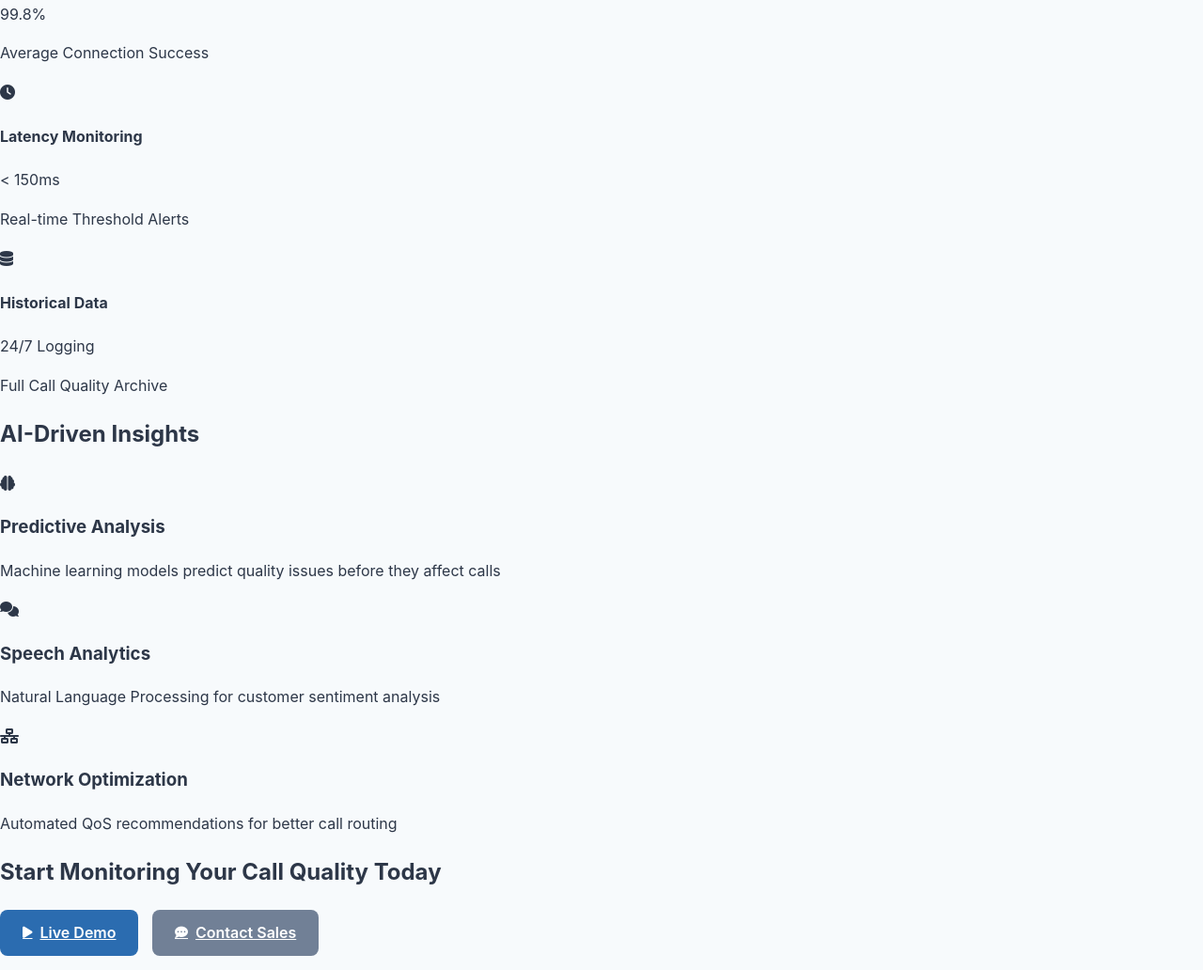
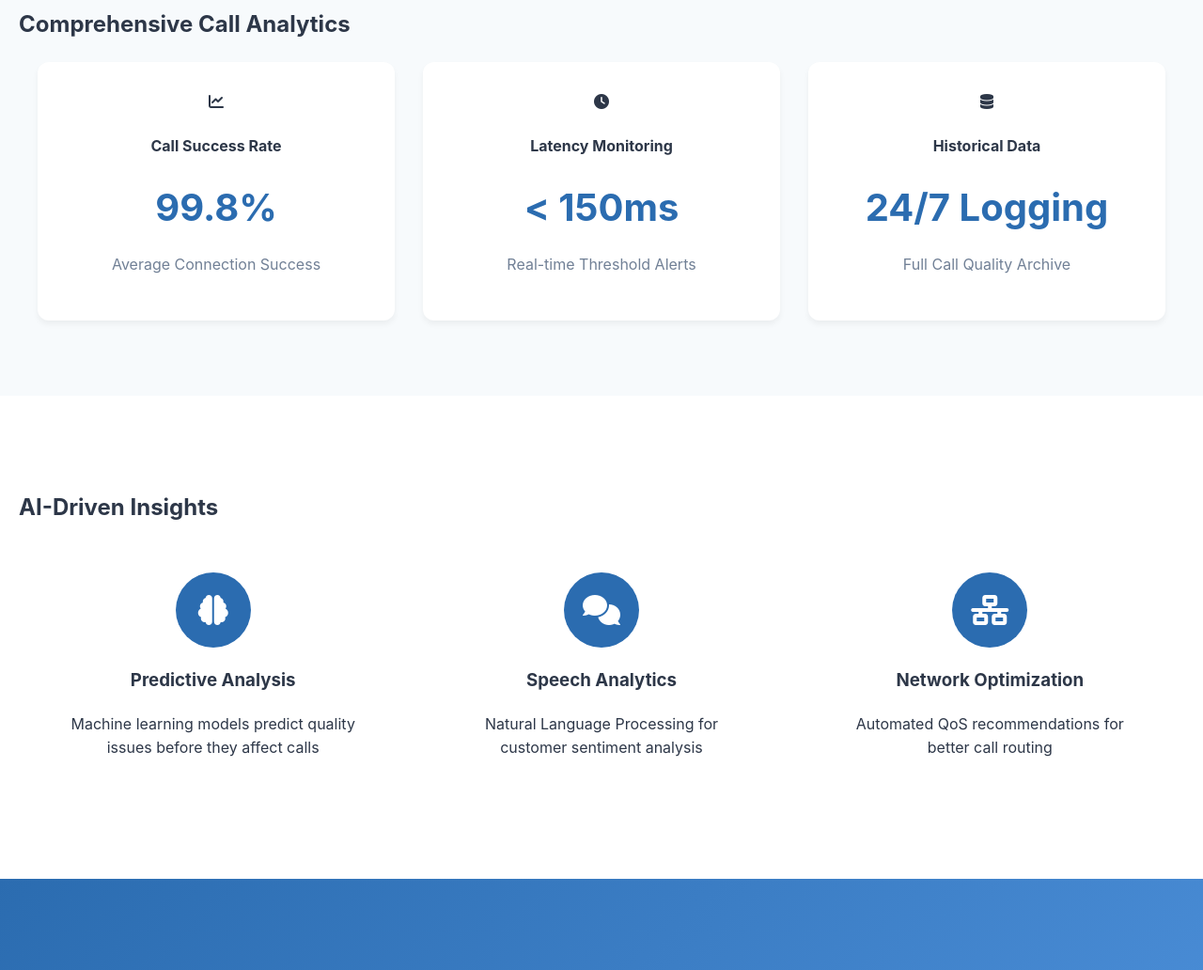
Before and after one commit to skylerstrasburg1110/onedesk-hackathon, a plain HTML site: page voip-qa.html in a window 1280 px wide. Shown: the part 1167-2199 px from the top of the page at 94% size. Drawn offline with Linux system fonts and the light colour scheme.

Commit message:
Update styles.css

```diff
--- a/styles.css
+++ b/styles.css
@@ -966,3 +966,99 @@ html, body {
         padding: 0 20px;
     }
 }
+
+/* VoIP Page Specific Styles */
+.hero-content {
+    max-width: 800px;
+    margin: 0 auto;
+}
+
+.metrics {
+    background: #f7fafc;
+    padding: 80px 20px;
+}
+
+.metric-grid {
+    display: grid;
+    grid-template-columns: repeat(auto-fit, minmax(250px, 1fr));
+    gap: 30px;
+    max-width: 1200px;
+    margin: 0 auto;
+}
+
+.metric-card {
+    background: white;
+    padding: 30px;
+    border-radius: 12px;
+    text-align: center;
+    box-shadow: 0 4px 6px rgba(0, 0, 0, 0.05);
+}
+
+.metric-value {
+    font-size: 2.5rem;
+    color: #2b6cb0;
+    margin: 15px 0;
+    font-weight: 700;
+}
+
+.metric-label {
+    color: #718096;
+}
+
+.ai-capabilities {
+    padding: 80px 20px;
+    background: white;
+}
+
+.capability-grid {
+    display: grid;
+    grid-template-columns: repeat(auto-fit, minmax(280px, 1fr));
+    gap: 40px;
+    max-width: 1200px;
+    margin: 0 auto;
+}
+
+.capability {
+    text-align: center;
+    padding: 30px;
+}
+
+.ai-icon {
+    width: 80px;
+    height: 80px;
+    background: #2b6cb0;
+    border-radius: 50%;
+    margin: 0 auto 20px;
+    display: flex;
+    align-items: center;
+    justify-content: center;
+}
+
+.ai-icon i {
+    color: white;
+    font-size: 2rem;
+}
+
+.cta-section {
+    text-align: center;
+    padding: 80px 20px;
+    background: linear-gradient(135deg, #2b6cb0, #4c8fd9);
+    color: white;
+}
+
+.cta-group {
+    display: flex;
+    gap: 20px;
+    justify-content: center;
+    margin-top: 30px;
+}
+
+@media (max-width: 768px) {
+    .cta-group {
+        flex-direction: column;
+    }
+
+    .metric-value {
+        font-size: 2rem;
+    }
+}
```
